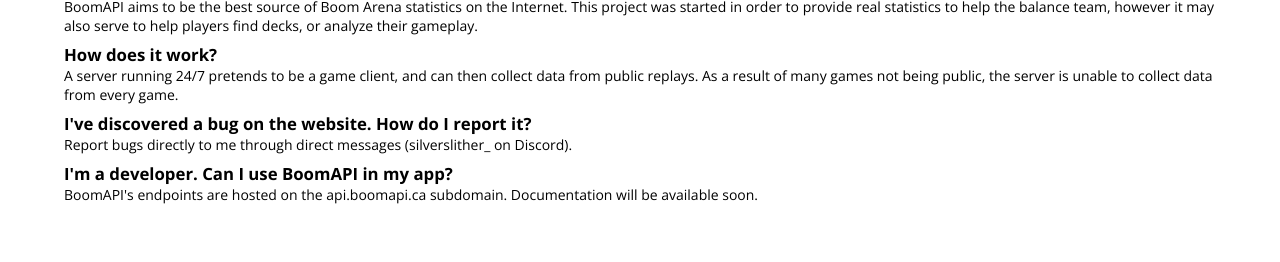
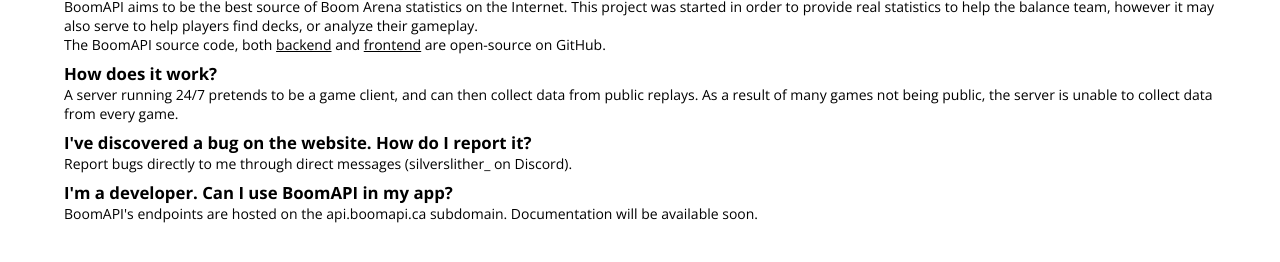
Before and after one commit to silverslither/BoomAPI-GUI, a website: page html/about.html in a window 1280 px wide. Shown: the part 90-352 px from the top of the page. Drawn offline with Linux system fonts and the light colour scheme.

Commit message:
Updated About to link repo

```diff
--- a/html/about.html
+++ b/html/about.html
@@ -20,9 +20,10 @@
             <a href="/blog">Blog</a>
         </div>
     </div>
-    <div id="container">
+    <div id="container" style="display: block;">
         <h1>About BoomAPI</h1>
-        BoomAPI aims to be the best source of Boom Arena statistics on the Internet. This project was started in order to provide real statistics to help the balance team, however it may also serve to help players find decks, or analyze their gameplay.
+        BoomAPI aims to be the best source of Boom Arena statistics on the Internet. This project was started in order to provide real statistics to help the balance team, however it may also serve to help players find decks, or analyze their gameplay.<br>
+        The BoomAPI source code, both <a href="https://github.com/silverslither/BoomAPI">backend</a> and <a href="https://github.com/silverslither/BoomAPI-GUI">frontend</a> are open-source on GitHub.
         <h2 style="margin-top: 8px;">How does it work?</h2>
         A server running 24/7 pretends to be a game client, and can then collect data from public replays. As a result of many games not being public, the server is unable to collect data from every game.
         <h2 style="margin-top: 8px;">I've discovered a bug on the website. How do I report it?</h2>
```
